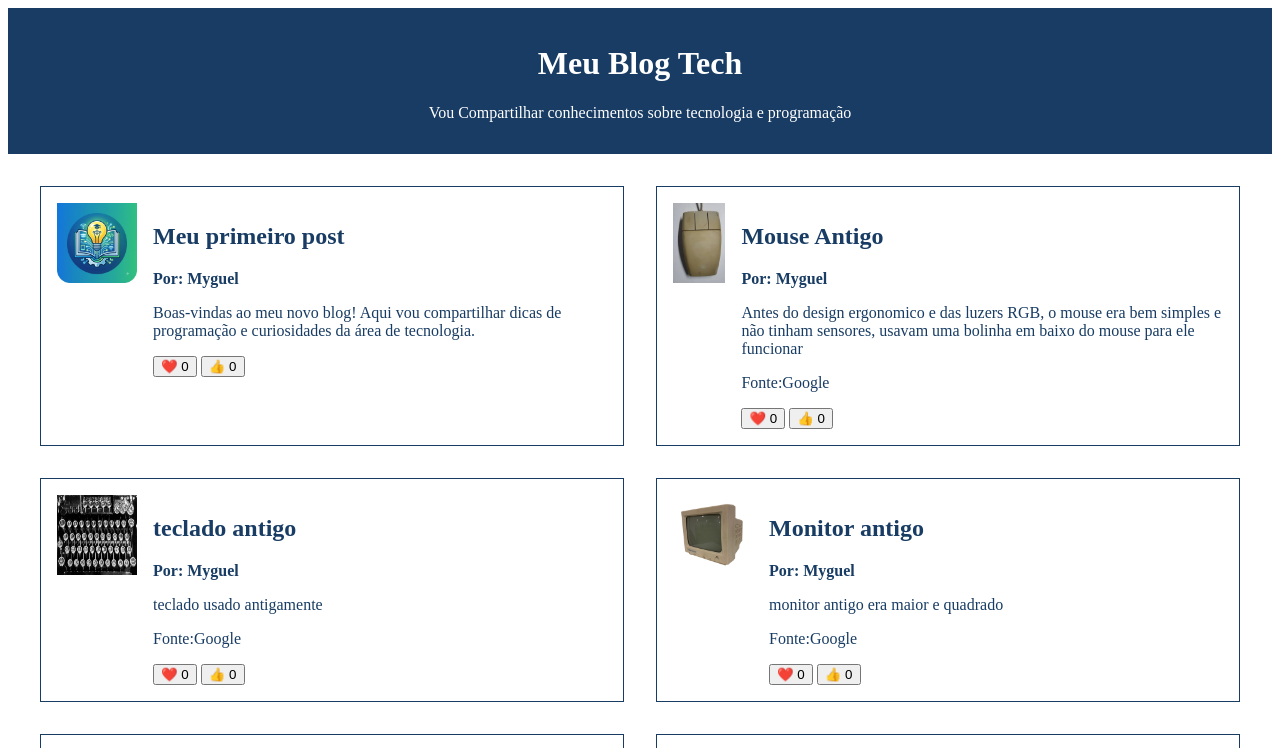
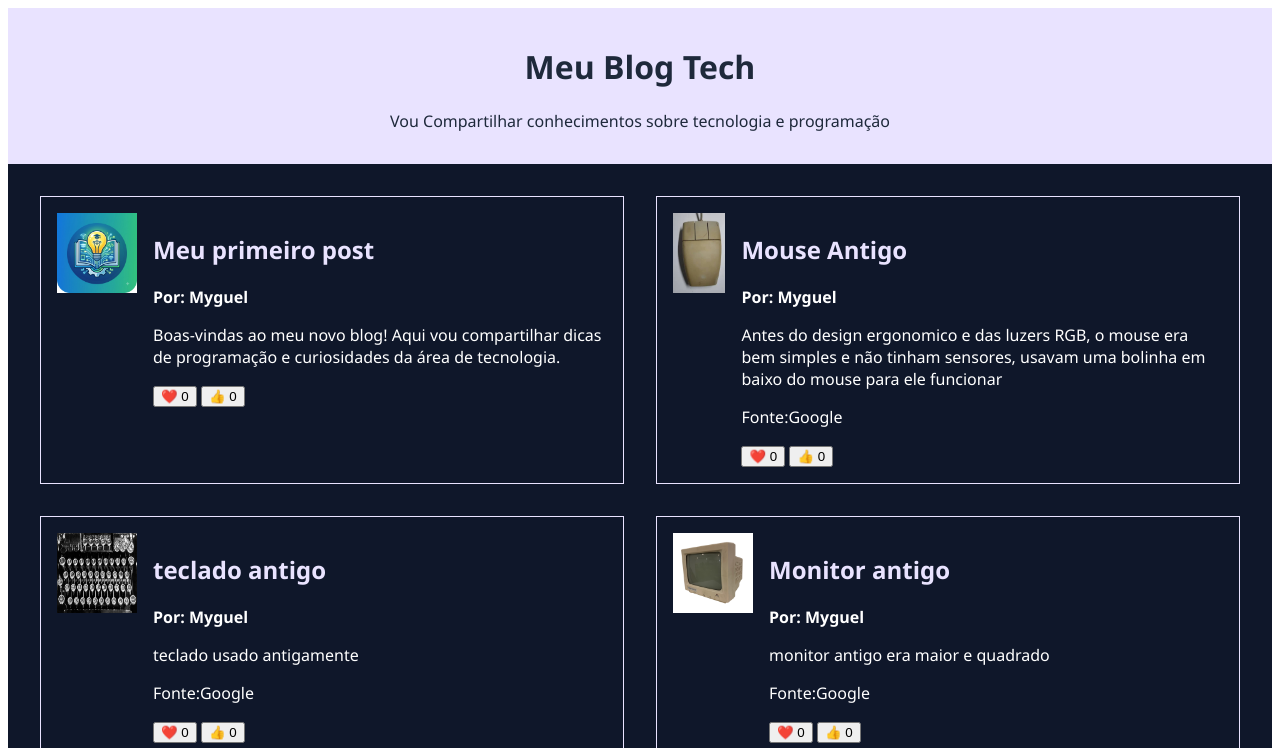
Before and after one commit to myguelreisgoncalves-maker/P-gina-web-do-zero-primeira-intera-o, a plain HTML site: page index.html in a window 1280 px wide. Shown: the top 748 px of the page. Drawn offline with Linux system fonts and the light colour scheme.

Commit message:
Add files via upload

```diff
--- a/index.html
+++ b/index.html
@@ -13,15 +13,41 @@
      --cor-texto: #151428;
      --cor-constraste: #f3eef7;
      --cor-botao: #f9f9f9;
+
+     --fonte-texto: 'Segoe UI', sans-serif;
+
    }
+
+   .tema-escuro {
+    --cor-primaria: #e9e3ff;
+     --cor-secundaria: #99caff;
+     --cor-fundo: #0f172a;
+     --cor-texto: #ffffff;
+     --cor-constraste: #1e293b;
+     --cor-botao: #151428;
+
+   }
+
+   .tema-escuro a {
+    color: var(--cor-secundaria);
+  }
+
+ .tema-escuro p {
+   color: var(--cor-texto);
+ }
+
+.tema-escuro header p {
+  color: var(--cor-constraste);
+}
 
     body {
       max-width: 100vw;
+      font-family: var(--fonte-texto);
     }
 
     header {
-      background-color: #183C63;
-      color: #FFFFFF;
+      background-color: var(--cor-primaria);
+      color: var(--cor-constraste);
       text-align: center;
       margin: 0 auto;
       padding: 16px;
@@ -29,8 +55,8 @@
     }
 
     main {
-      background-color: #FFFFFF;
-      color: #183C63;
+      background-color: var(--cor-fundo);
+      color: var(--cor-primaria);
       margin: 0 auto;
       padding: 16px;
 
@@ -39,8 +65,7 @@
     }
     article{
       display: flex;
-
-      border: 1px solid #183C63;
+      border: 1px solid var(--cor-primaria);
 
       margin: 16px;
       gap: 16px;
@@ -60,7 +85,7 @@
 
 </head>
 
-<body>
+<body class="tema-escuro">
   <header>
     <h1>Meu Blog Tech</h1>
     <p>Vou Compartilhar conhecimentos sobre
```
